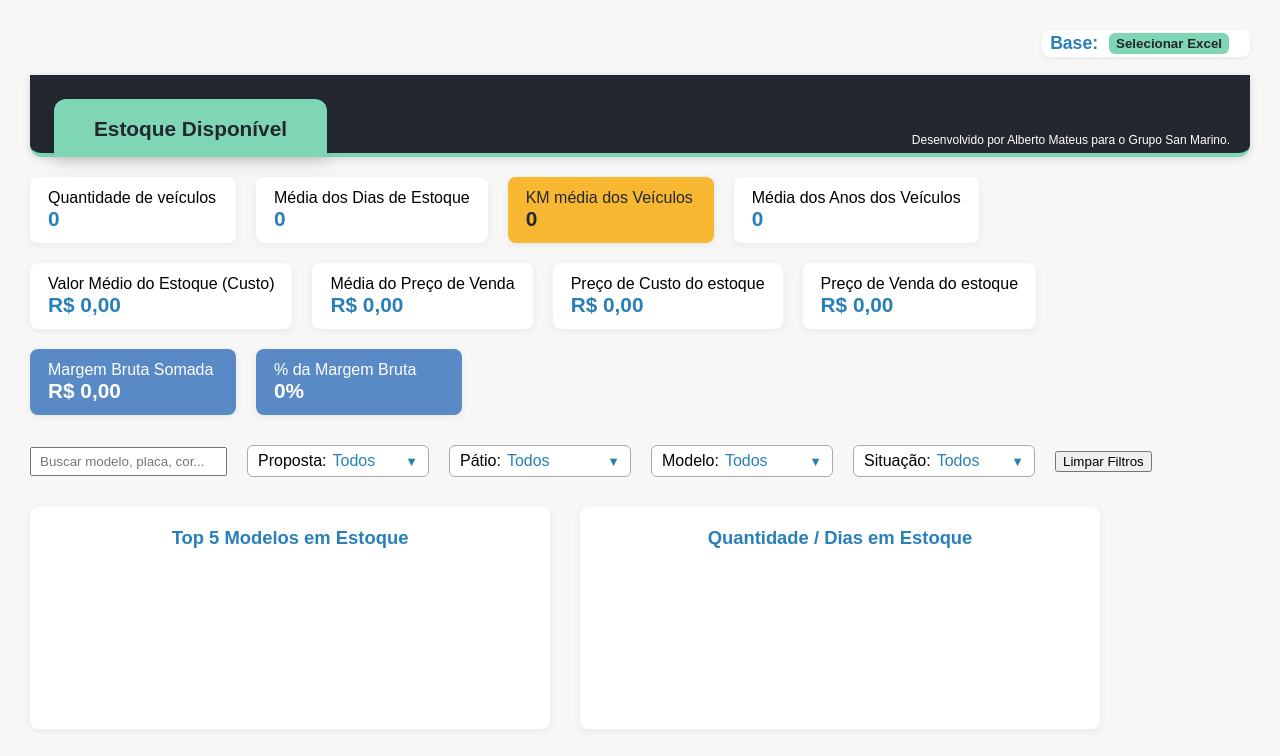
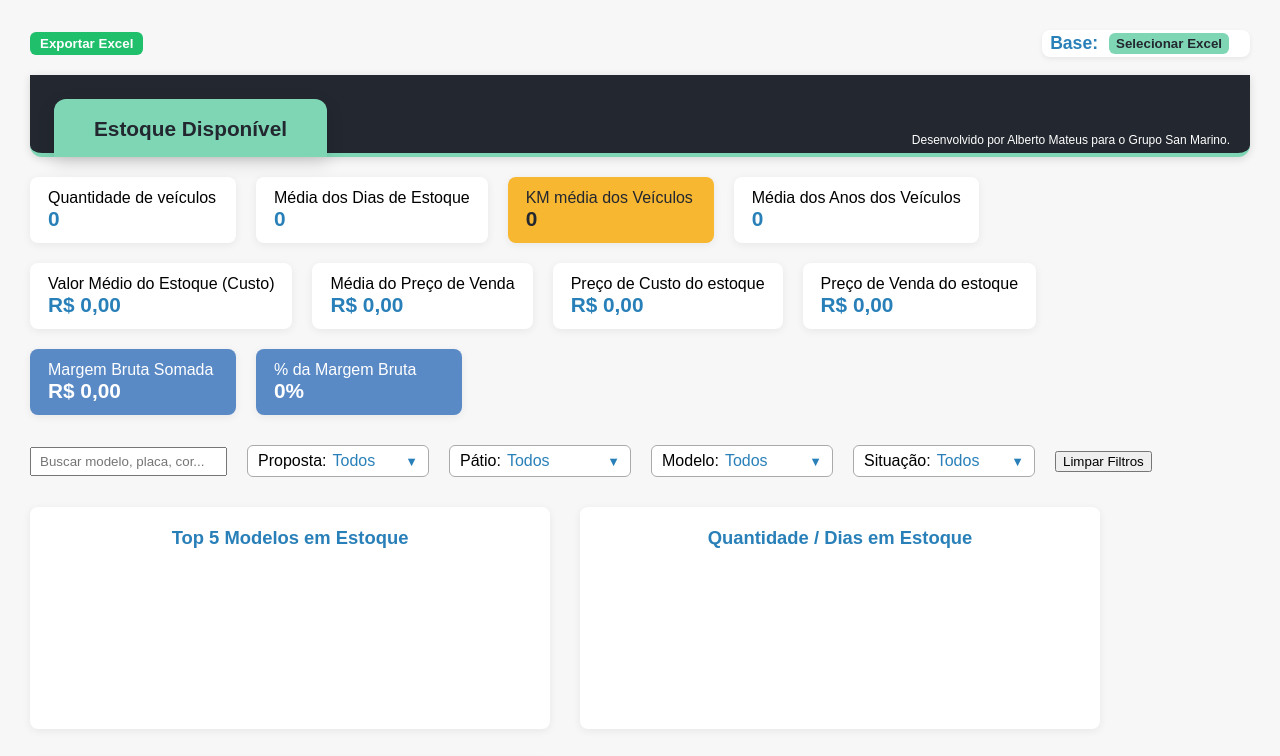
Before and after one commit to albertomateus10/estoque, a plain HTML site: page index.html in a window 1280 px wide. Shown: the top 756 px of the page. Drawn offline with nearby package versions, Linux system fonts and the light colour scheme.

Commit message:
Add files via upload

```diff
--- a/index.html
+++ b/index.html
@@ -99,13 +99,35 @@
     .status-info { border-radius: 4px; padding: 8px 12px; margin: 10px 0; font-size: 0.9em; }
     .status-success { background: #e8f5e8; border: 1px solid #4caf50; color: #2e7d32; }
     .status-error { background: #ffebee; border: 1px solid #f44336; color: #c62828; }
+
+    /* Botões de exportação */
+    .export-buttons {
+      display: flex;
+      align-items: center;
+      gap: 8px;
+    }
+    .export-btn {
+      background: #20bf6b;
+      color: #fff;
+      border: none;
+      border-radius: 6px;
+      padding: 4px 10px;
+      font-weight: bold;
+      cursor: pointer;
+      transition: background 0.2s;
+    }
+    .export-btn:hover {
+      opacity: 0.85;
+    }
   </style>
   <script src="https://cdn.jsdelivr.net/npm/chart.js"></script>
   <script src="https://cdn.jsdelivr.net/npm/xlsx@0.18.5/dist/xlsx.full.min.js"></script>
 </head>
 <body>
   <div class="header-bar">
-    <div></div>
+    <div class="export-buttons">
+      <button class="export-btn" onclick="exportToExcel()">Exportar Excel</button>
+    </div>
     <div class="base-upload">
       <label for="basefile">Base:</label>
       <button class="file-btn" onclick="document.getElementById('basefile').click()">Selecionar Excel</button>
@@ -262,6 +284,104 @@
 
     const OPCOES_SITUACAO = ['DISPONÍVEL', 'INDISPONÍVEL'];
     const OPCOES_PROPOSTA = ['SIM', 'NÃO'];
+
+    // Função para exportar os registros filtrados (aba ativa) para Excel
+    function exportToExcel() {
+      try {
+        // Define aba atual
+        let tabAtual;
+        if (document.getElementById('tab-disponivel') && document.getElementById('tab-disponivel').classList.contains('active')) {
+          tabAtual = 'disponivel';
+        } else if (document.getElementById('tab-repasse') && document.getElementById('tab-repasse').classList.contains('active')) {
+          tabAtual = 'repasse';
+        } else {
+          tabAtual = 'total';
+        }
+        // Seleciona registros e filtro conforme aba
+        let registros = [];
+        let filtro;
+        if (tabAtual === 'disponivel') {
+          registros = dadosDisponivel.slice();
+          filtro = filtroDisponivel;
+        } else if (tabAtual === 'repasse') {
+          registros = dadosRepasse.slice();
+          filtro = filtroRepasse;
+        } else {
+          registros = dadosDisponivel.concat(dadosRepasse);
+          filtro = filtroTotal;
+        }
+        // Texto livre (modelo, placa ou cor)
+        if (filtro.search) {
+          const s = filtro.search.toLowerCase();
+          registros = registros.filter(item => {
+            return ((item.modelo || '').toLowerCase().includes(s)) ||
+                   ((item.placa || '').toLowerCase().includes(s)) ||
+                   ((item.cor || '').toLowerCase().includes(s));
+          });
+        }
+        // Proposta
+        if (filtro.proposta && filtro.proposta.length) {
+          registros = registros.filter(item => filtro.proposta.includes(item.proposta));
+        }
+        // Pátio
+        if (filtro.patio && filtro.patio.length) {
+          registros = registros.filter(item => filtro.patio.includes(item.patio));
+        }
+        // Modelo (apenas disponível e total)
+        if ((tabAtual === 'disponivel' || tabAtual === 'total') && filtro.modelo && filtro.modelo.length) {
+          registros = registros.filter(item => filtro.modelo.includes(normalizeModelo(item.modelo)));
+        }
+        // Dias (apenas disponível e total)
+        if ((tabAtual === 'disponivel' || tabAtual === 'total') && filtro.dias) {
+          const faixa = filtro.dias;
+          registros = registros.filter(item => {
+            if (faixa === '1-30') return item.dias >= 1 && item.dias <= 30;
+            if (faixa === '31-60') return item.dias >= 31 && item.dias <= 60;
+            if (faixa === '61-90') return item.dias >= 61 && item.dias <= 90;
+            if (faixa === '91+') return item.dias >= 91;
+            return true;
+          });
+        }
+        // Descrição Situação
+        if (filtro.descricao && filtro.descricao.length) {
+          const selecionadasNorm = filtro.descricao.map(normalizeDescricao);
+          registros = registros.filter(item => selecionadasNorm.includes(normalizeDescricao(item.descricao)));
+        }
+        // Verifica se existem registros após filtros
+        if (!registros || registros.length === 0) {
+          showStatus('⚠️ Nenhum registro filtrado para exportar.', true);
+          return;
+        }
+        // Prepara dados para exportação (usando valores numéricos brutos)
+        const dadosExport = registros.map(item => {
+          return {
+            'Proposta': item.proposta || '',
+            'Pátio': item.patio || '',
+            'Modelo': item.modelo || '',
+            'Dias': item.dias || 0,
+            'Ano': item.ano || '',
+            'Cor Externa': item.cor || '',
+            'Placa': item.placa || '',
+            'KM': item.km || '',
+            'Preço Venda': item.preco || 0,
+            'Descrição Situação': item.descricao || '',
+            'Total Nota Fábrica': item.custo || 0
+          };
+        });
+        const wb = XLSX.utils.book_new();
+        const nomeAba = tabAtual === 'disponivel' ? 'Disponível' : (tabAtual === 'repasse' ? 'Repasse' : 'Total');
+        const ws = XLSX.utils.json_to_sheet(dadosExport);
+        XLSX.utils.book_append_sheet(wb, ws, nomeAba);
+        const agora = new Date();
+        const dataStr = `${agora.getFullYear()}-${String(agora.getMonth()+1).padStart(2,'0')}-${String(agora.getDate()).padStart(2,'0')}`;
+        const nomeArquivo = `${nomeAba.toLowerCase()}_export_${dataStr}.xlsx`;
+        XLSX.writeFile(wb, nomeArquivo);
+        showStatus('✅ Exportação para Excel concluída com sucesso!');
+      } catch (err) {
+        console.error('Erro ao exportar Excel:', err);
+        showStatus(`❌ Erro ao exportar Excel: ${err.message}`, true);
+      }
+    }
 
     // Utilidades
     function showStatus(message, isError = false) {
```
